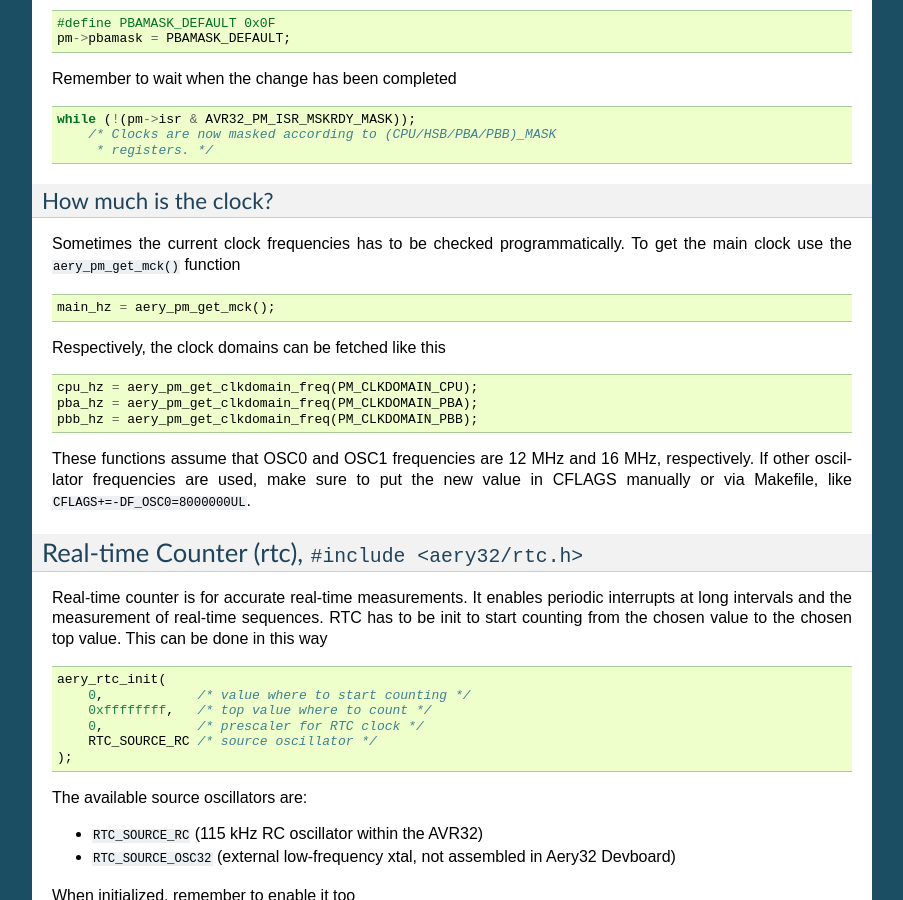
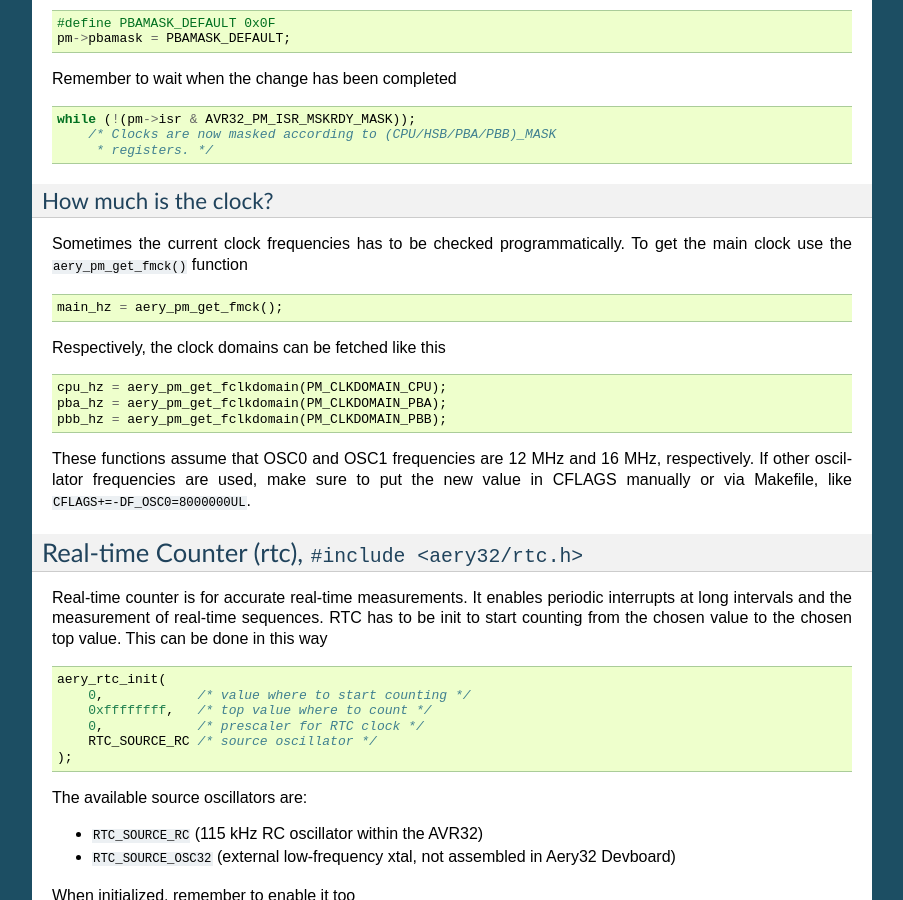
Before and after one commit to aery32/aery32-refguide, a Sphinx documentation site: the page built from source/modules.rst, in a window 1280 px wide and 900 px high, scrolled down 5964 px. Shown: the whole window, without its empty margins (198-1101 px from the left). Built offline with Sphinx 7.4.7, drawn with Linux system fonts in a browser that asks for light colours; some of the changed text lies outside the part shown.

Commit message:
Make changes to pm section

```diff
--- a/source/delay_functions.rst
+++ b/source/delay_functions.rst
@@ -8,7 +8,7 @@ There are three convenience delay functions that are intented to be used for sho
     aery_delay_us(10); // wait 10 microseconds
     aery_delay_ms(500); // wait half a second
 
-These functions are dependent on the master clock frequency that has to be provided via ``F_CPU`` definition before the ``delay.h`` header file has been included, like this
+These functions are dependent on the CPU clock frequency that has to be provided via ``F_CPU`` definition before the ``delay.h`` header file has been included, like this
 
 .. code-block:: c
 
--- a/source/modules.rst
+++ b/source/modules.rst
@@ -28,7 +28,7 @@ If the module has been disabled, by using ``module_disable()`` function, it can
     aery_pm_init_gclk(PM_GCLK0, PM_GCLK_SOURCE_PLL1, 1);
     aery_pm_enable_gclk(PM_GCLK0);
 
-    // Change the frequency divider
+    /* Change the frequency divider */
     aery_pm_init_gclk(PM_GCLK0, PM_GCLK_SOURCE_PLL1, 6);
 
 .. note::
@@ -343,19 +343,19 @@ Remember to wait when the change has been completed
 How much is the clock?
 ''''''''''''''''''''''
 
-Sometimes the current clock frequencies has to be checked programmatically. To get the main clock use the ``aery_pm_get_mck()`` function
+Sometimes the current clock frequencies has to be checked programmatically. To get the main clock use the ``aery_pm_get_fmck()`` function
 
 .. code-block:: c
 
-    main_hz = aery_pm_get_mck();
+    main_hz = aery_pm_get_fmck();
 
 Respectively, the clock domains can be fetched like this
 
 .. code-block:: c
 
-    cpu_hz = aery_pm_get_clkdomain_freq(PM_CLKDOMAIN_CPU);
-    pba_hz = aery_pm_get_clkdomain_freq(PM_CLKDOMAIN_PBA);
-    pbb_hz = aery_pm_get_clkdomain_freq(PM_CLKDOMAIN_PBB);
+    cpu_hz = aery_pm_get_fclkdomain(PM_CLKDOMAIN_CPU);
+    pba_hz = aery_pm_get_fclkdomain(PM_CLKDOMAIN_PBA);
+    pbb_hz = aery_pm_get_fclkdomain(PM_CLKDOMAIN_PBB);
 
 These functions assume that OSC0 and OSC1 frequencies are 12 MHz and 16 MHz, respectively. If other oscillator frequencies are used, make sure to put the new value in CFLAGS manually or via Makefile, like ``CFLAGS+=-DF_OSC0=8000000UL``.
 
```
Also changed, not shown: other parts of source/modules.rst (+1 -1 lines).
